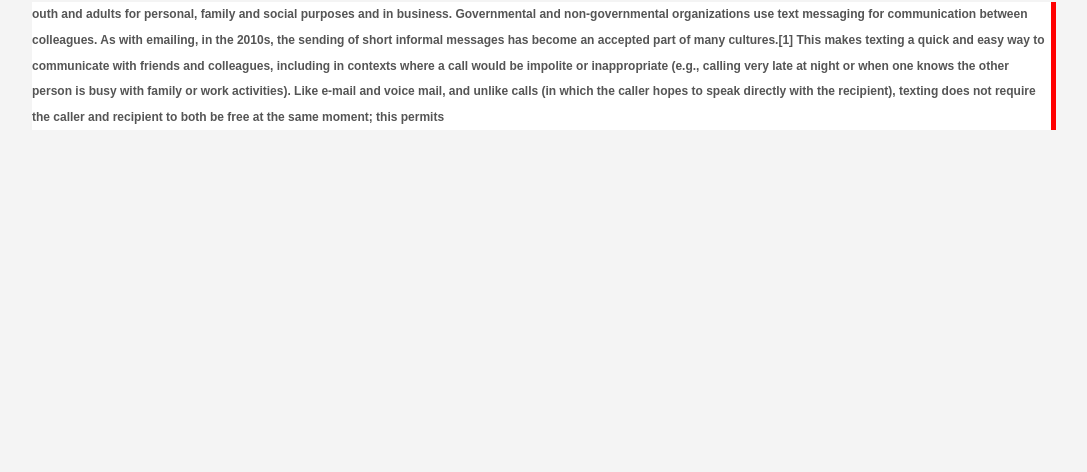
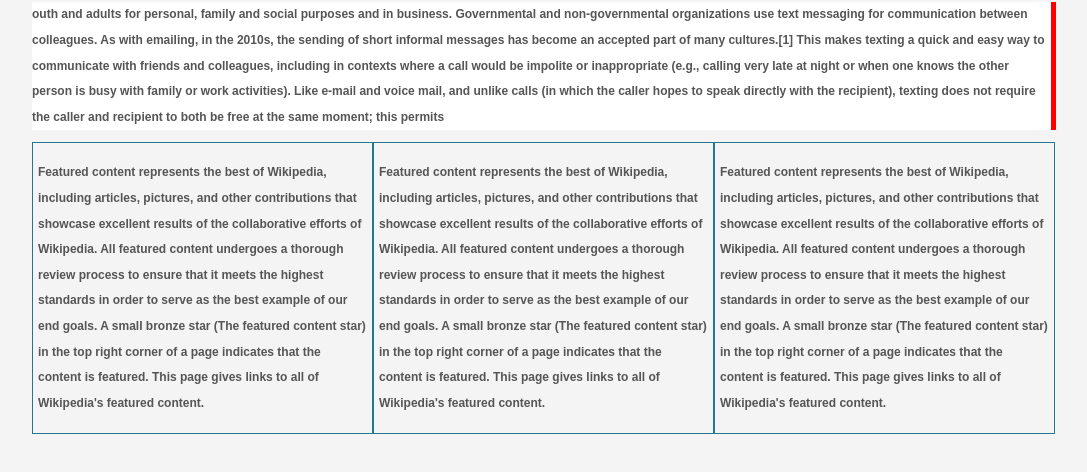
Before and after one commit to ShamalFdo129/CSS, a plain HTML site: page index.html in a window 1280 px wide. Shown: the part 66-538 px from the top of the page, without its empty margins (96-1183 px from the left). Drawn offline with Linux system fonts and the light colour scheme.

Commit message:
css changes for index page

```diff
--- a/index.html
+++ b/index.html
@@ -1,20 +1,45 @@
 <!DOCTYPE html>
 <html>
+
 <head>
     <title>Home</title>
-    <link type="text/css" href="./mycss.css" rel="stylesheet"/>
+    <link type="text/css" href="./mycss.css" rel="stylesheet" />
 </head>
+
 <body>
     <div class="container">
         <h1>Hello world</h1>
         <p class="box-1">
             outh and adults for personal, family and social purposes and in business. Governmental and non-governmental organizations
-use text messaging for communication between colleagues. As with emailing, in the 2010s, the sending of short informal messages
-has become an accepted part of many cultures.[1] This makes texting a quick and easy way to communicate with friends and colleagues,
-including in contexts where a call would be impolite or inappropriate (e.g., calling very late at night or when one knows the other
-person is busy with family or work activities). Like e-mail and voice mail, and unlike calls (in which the caller hopes to speak
-directly with the recipient), texting does not require the caller and recipient to both be free at the same moment; this permits
+            use text messaging for communication between colleagues. As with emailing, in the 2010s, the sending of short
+            informal messages has become an accepted part of many cultures.[1] This makes texting a quick and easy way to
+            communicate with friends and colleagues, including in contexts where a call would be impolite or inappropriate
+            (e.g., calling very late at night or when one knows the other person is busy with family or work activities).
+            Like e-mail and voice mail, and unlike calls (in which the caller hopes to speak directly with the recipient),
+            texting does not require the caller and recipient to both be free at the same moment; this permits
         </p>
+        <div class="block">
+            <p>Featured content represents the best of Wikipedia, including articles, pictures, and other contributions that
+                showcase excellent results of the collaborative efforts of Wikipedia. All featured content undergoes a thorough
+                review process to ensure that it meets the highest standards in order to serve as the best example of our
+                end goals. A small bronze star (The featured content star) in the top right corner of a page indicates that
+                the content is featured. This page gives links to all of Wikipedia's featured content.</p>
+        </div>
+        <div class="block">
+            <p>Featured content represents the best of Wikipedia, including articles, pictures, and other contributions that
+                showcase excellent results of the collaborative efforts of Wikipedia. All featured content undergoes a thorough
+                review process to ensure that it meets the highest standards in order to serve as the best example of our
+                end goals. A small bronze star (The featured content star) in the top right corner of a page indicates that
+                the content is featured. This page gives links to all of Wikipedia's featured content.</p>
+        </div>
+        <div class="block">
+            <p>Featured content represents the best of Wikipedia, including articles, pictures, and other contributions that
+                showcase excellent results of the collaborative efforts of Wikipedia. All featured content undergoes a thorough
+                review process to ensure that it meets the highest standards in order to serve as the best example of our
+                end goals. A small bronze star (The featured content star) in the top right corner of a page indicates that
+                the content is featured. This page gives links to all of Wikipedia's featured content.</p>
+        </div>
     </div>
 </body>
+
 </html>
--- a/mycss.css
+++ b/mycss.css
@@ -19,3 +19,10 @@
     width: 80%;
     margin: auto;
 }
+.block{
+    float: left;
+    width: 33.3%;
+    padding: 5px;
+    border: 1px solid #227892;
+    box-sizing: border-box;
+}
```
Lines whose indentation alone changed are shown as unchanged.
